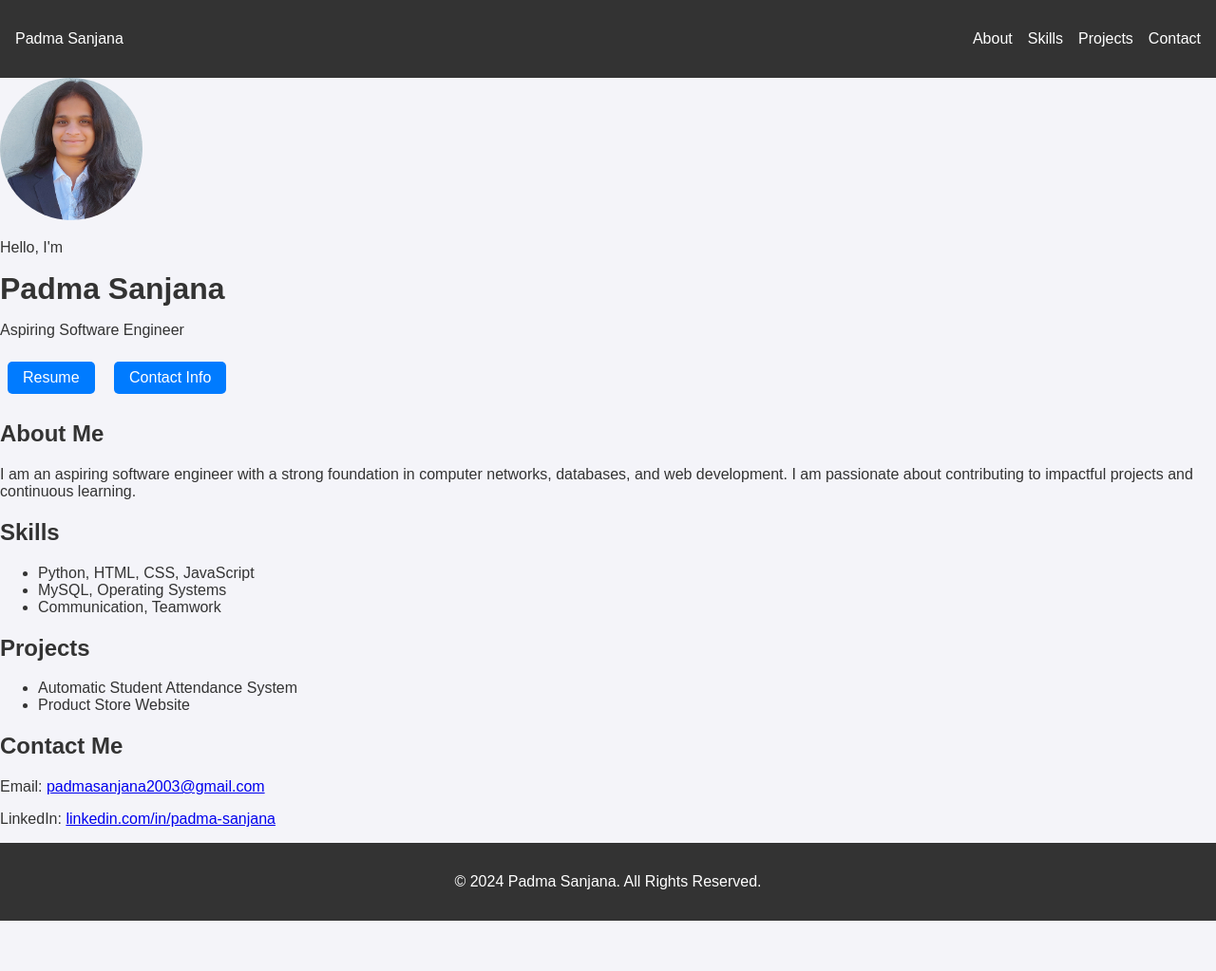
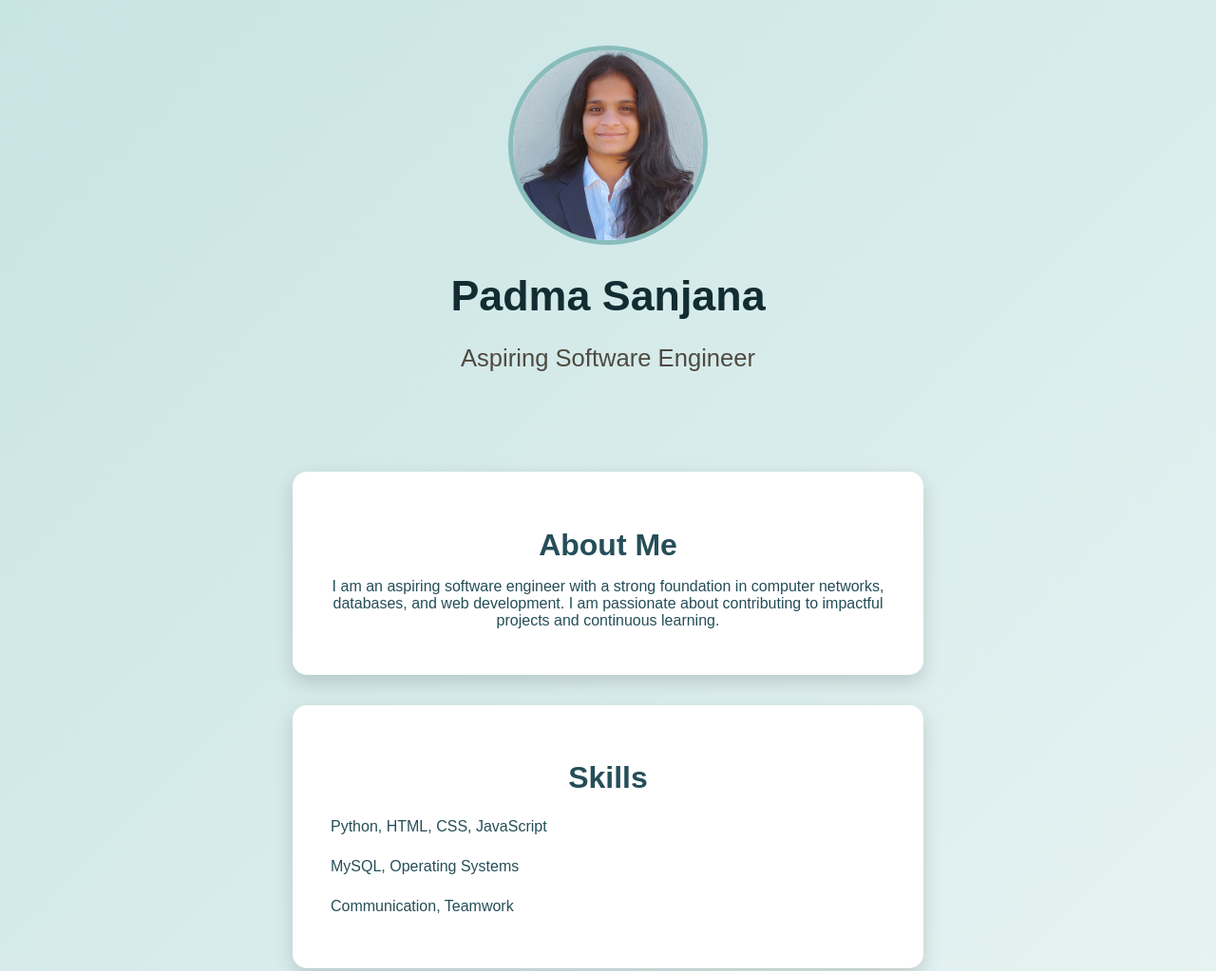
Before and after one commit to Sanjana1812/portfolio, a plain HTML site: page index.html in a window 1280 px wide. Shown: the top 1023 px of the page at 95% size. Before the commit the page ends 970 px from the top, so only its background shows below. Drawn offline with Linux system fonts and the light colour scheme.

Commit message:
Add files via upload

```diff
--- a/index.html
+++ b/index.html
@@ -5,41 +5,22 @@
     <meta name="viewport" content="width=device-width, initial-scale=1.0">
     <title>Padma Sanjana - Portfolio</title>
     <link rel="stylesheet" href="style.css">
-    <link rel="stylesheet" href="mediaqueries.css">
 </head>
 <body>
-    <nav id="desktop-nav">
-        <div class="logo">Padma Sanjana</div>
-        <ul class="nav-links">
-            <li><a href="#about">About</a></li>
-            <li><a href="#skills">Skills</a></li>
-            <li><a href="#projects">Projects</a></li>
-            <li><a href="#contact">Contact</a></li>
-        </ul>
-    </nav>
+    <header class="profile-header">
+        <img src="assets/profile-pic.png" alt="Padma Sanjana" class="profile-pic">
+        <h1 class="profile-name">Padma Sanjana</h1>
+        <p class="profile-subtitle">Aspiring Software Engineer</p>
+    </header>
 
-    <section id="profile">
-        <div class="section__pic-container">
-            <img src="assets/profile-pic.png" alt="Padma Sanjana">
-        </div>
-        <div class="section__text">
-            <p>Hello, I'm</p>
-            <h1 class="title">Padma Sanjana</h1>
-            <p class="subtitle">Aspiring Software Engineer</p>
-            <div class="btn-container">
-                <a class="btn" href="assets/resume.pdf" target="_blank">Resume</a>
-                <a class="btn" href="#contact">Contact Info</a>
-            </div>
-        </div>
-    </section>
-
-    <section id="about">
-        <h1>About Me</h1>
+    <main>
+        <section class="card" id="about-card">
+            <h2>About Me</h2>
             <p>I am an aspiring software engineer with a strong foundation in computer networks, databases, and web development. I am passionate about contributing to impactful projects and continuous learning.</p>
         </section>
 
-    <section id="skills">
-        <h1>Skills</h1>
+        <section class="card" id="skills-card">
+            <h2>Skills</h2>
             <ul>
                 <li>Python, HTML, CSS, JavaScript</li>
                 <li>MySQL, Operating Systems</li>
@@ -47,23 +28,28 @@
             </ul>
         </section>
 
-    <section id="projects">
-        <h1>Projects</h1>
+        <section class="card" id="projects-card">
+            <h2>Projects</h2>
             <ul>
-            <li>Automatic Student Attendance System</li>
-            <li>Product Store Website</li>
+                <li><strong>Automatic Student Attendance System:</strong> A contactless attendance system using Arduino Uno and RFID technology.</li>
+                <li><strong>Product Store Website:</strong> A functional e-commerce site built with the MERN stack.</li>
             </ul>
         </section>
 
-    <section id="contact">
-        <h1>Contact Me</h1>
+        <section class="card" id="contact-card">
+            <h2>Contact</h2>
             <p>Email: <a href="mailto:padmasanjana2003@gmail.com">padmasanjana2003@gmail.com</a></p>
             <p>LinkedIn: <a href="https://linkedin.com/in/padma-sanjana" target="_blank">linkedin.com/in/padma-sanjana</a></p>
         </section>
 
+        <section class="card" id="resume-card">
+            <h2>Resume</h2>
+            <a href="assets/resume.pdf" class="btn" target="_blank">Download Resume</a>
+        </section>
+    </main>
+
     <footer>
         <p>© 2024 Padma Sanjana. All Rights Reserved.</p>
     </footer>
-    <script src="script.js"></script>
 </body>
 </html>
--- a/style.css
+++ b/style.css
@@ -1,65 +1,103 @@
+/* General Styles */
 body {
-    font-family: 'Arial', sans-serif;
+    font-family: 'Poppins', sans-serif;
     margin: 0;
     padding: 0;
-    background-color: #f4f4f9;
-    color: #333;
+    background: linear-gradient(135deg, #C8E4E3, #F1F8F8); /* Softer gradient colors */
+    color: #254E58;
+    text-align: center;
 }
 
-nav {
-    background-color: #333;
-    color: #fff;
-    padding: 1rem;
-    display: flex;
-    justify-content: space-between;
-    align-items: center;
+header {
+    background: none;
+    color: #112D32;
+    padding: 3rem 0;
+    margin-bottom: 2rem;
 }
 
-.nav-links {
-    list-style: none;
-    display: flex;
-    gap: 1rem;
+.profile-pic {
+    width: 200px; /* Increased size */
+    height: 200px; /* Increased size */
+    border-radius: 50%;
+    border: 5px solid #88BDBC;
+    margin-bottom: 1rem;
 }
 
-.nav-links a {
-    color: white;
-    text-decoration: none;
+.profile-name {
+    font-size: 2.8rem; /* Slightly larger font */
+    font-weight: bold;
+    margin: 0.5rem 0;
+    color: #112D32;
+}
+
+.profile-subtitle {
+    font-size: 1.6rem; /* Slightly larger subtitle */
+    font-weight: 300;
+    color: #4F4A41;
+}
+
+/* Card Styles */
+.card {
+    background: white;
+    margin: 2rem auto;
+    padding: 2rem;
+    width: 90%;
+    max-width: 600px;
+    box-shadow: 0 8px 20px rgba(0, 0, 0, 0.15);
+    border-radius: 15px;
+    transition: transform 0.3s, box-shadow 0.3s;
+}
+
+.card:hover {
+    transform: translateY(-10px);
+    box-shadow: 0 12px 30px rgba(0, 0, 0, 0.25);
+}
+
+.card h2 {
+    font-size: 2rem;
+    color: #254E58;
+    margin-bottom: 1rem;
+}
+
+.card ul {
+    list-style: none;
+    padding: 0;
+    margin: 1rem 0;
+}
+
+.card ul li {
+    margin: 0.5rem 0;
+    padding: 0.5rem;
+    text-align: left;
     transition: color 0.3s;
 }
 
-.nav-links a:hover {
-    color: #ddd;
+.card ul li:hover {
+    color: #112D32;
 }
 
-.section__pic-container img {
-    width: 150px;
-    height: 150px;
-    border-radius: 50%;
-}
-
-.title {
-    font-size: 2rem;
+/* Button */
+.btn {
+    display: inline-block;
+    background-color: #112D32;
+    color: white;
+    padding: 0.8rem 2rem;
+    font-size: 1rem;
     font-weight: bold;
-    margin: 1rem 0;
-}
-
-.btn-container .btn {
-    display: inline-block;
-    background-color: #007BFF;
-    color: white;
-    padding: 0.5rem 1rem;
-    border-radius: 5px;
     text-decoration: none;
-    margin: 0.5rem;
+    border-radius: 8px;
+    transition: background-color 0.3s;
 }
 
 .btn:hover {
-    background-color: #0056b3;
+    background-color: #254E58;
 }
 
+/* Footer */
 footer {
-    text-align: center;
-    padding: 1rem;
-    background-color: #333;
-    color: #fff;
+    background: none;
+    color: #112D32;
+    padding: 1.5rem 0;
+    margin-top: 3rem;
+    font-size: 0.9rem;
 }
```
Also changed, not shown: 1 other file. Lines whose indentation alone changed are shown as unchanged.
